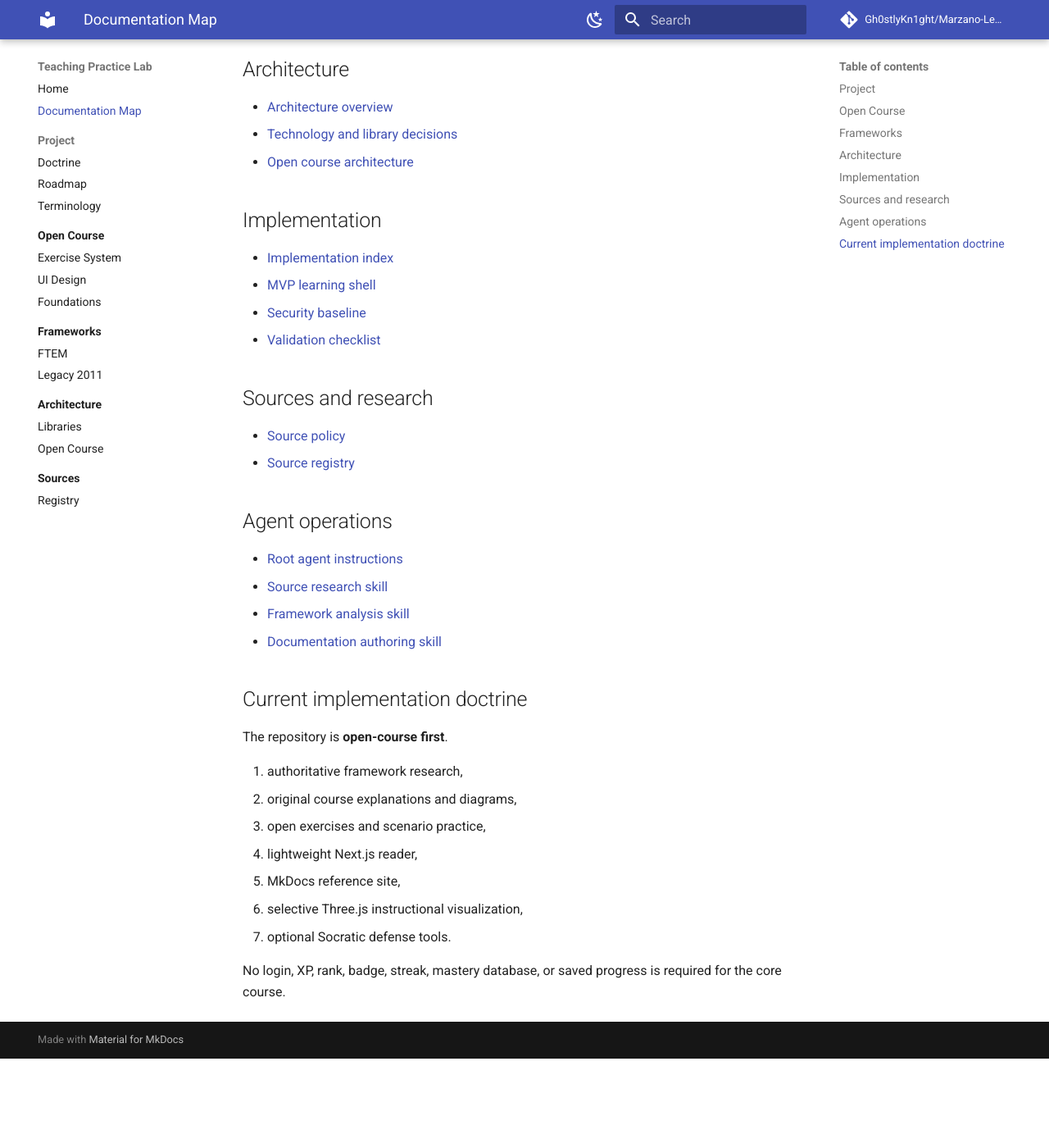
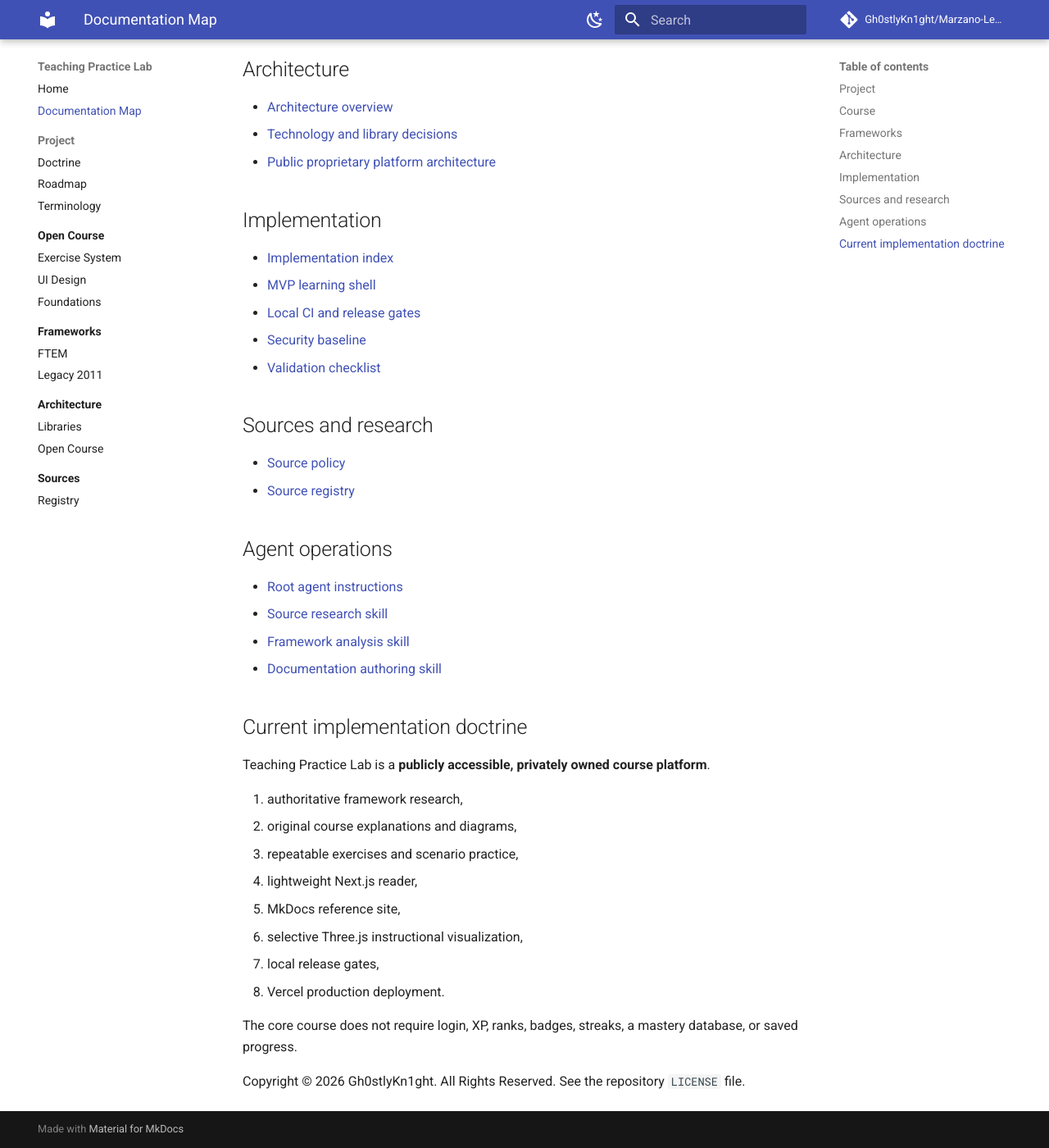
Before and after one commit to Gh0stlyKn1ght/Marzano-Learning-Map, an MkDocs documentation site: the page built from docs/SUMMARY.md, in a window 1280 px wide and 1400 px high, scrolled down 789 px. Shown: the whole window at 82% size. Built offline with MkDocs 1.6.1 and Material for MkDocs 9.7.7, drawn with Linux system fonts in a browser that asks for light colours; comment, search, counter and statistics services are not loaded; before the commit the page ends 2080 px from its top, so only the background shows below that; some of the changed text lies outside the part shown.

Commit message:
docs: update navigation for proprietary public platform

```diff
--- a/docs/SUMMARY.md
+++ b/docs/SUMMARY.md
@@ -8,10 +8,10 @@
 - [Roadmap](project/roadmap.md)
 - [Terminology](project/terminology.md)
 
-## Open Course
+## Course
 
 - [Teaching Practice Lab vision](product/index.md)
-- [Open course exercise system](product/course-exercises.md)
+- [Course exercise system](product/course-exercises.md)
 - [Lightweight UI design system](product/ui-design.md)
 - [Foundations: Think Like the Framework](paths/foundations/index.md)
 
@@ -25,12 +25,13 @@
 
 - [Architecture overview](architecture/index.md)
 - [Technology and library decisions](architecture/libraries.md)
-- [Open course architecture](architecture/open-course.md)
+- [Public proprietary platform architecture](architecture/public-platform.md)
 
 ## Implementation
 
 - [Implementation index](implementation/README.md)
 - [MVP learning shell](implementation/mvp-shell.md)
+- [Local CI and release gates](implementation/local-ci.md)
 - [Security baseline](implementation/security-baseline.md)
 - [Validation checklist](implementation/testing.md)
 
@@ -48,14 +49,17 @@
 
 ## Current implementation doctrine
 
-The repository is **open-course first**.
+Teaching Practice Lab is a **publicly accessible, privately owned course platform**.
 
 1. authoritative framework research,
 2. original course explanations and diagrams,
-3. open exercises and scenario practice,
+3. repeatable exercises and scenario practice,
 4. lightweight Next.js reader,
 5. MkDocs reference site,
 6. selective Three.js instructional visualization,
-7. optional Socratic defense tools.
+7. local release gates,
+8. Vercel production deployment.
 
-No login, XP, rank, badge, streak, mastery database, or saved progress is required for the core course.
+The core course does not require login, XP, ranks, badges, streaks, a mastery database, or saved progress.
+
+Copyright © 2026 Gh0stlyKn1ght. All Rights Reserved. See the repository `LICENSE` file.
```
